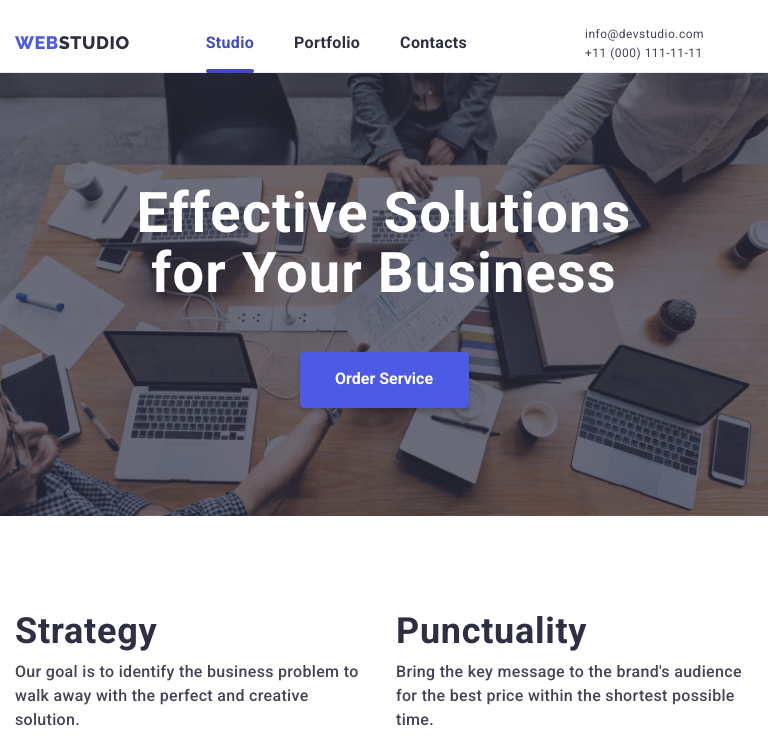
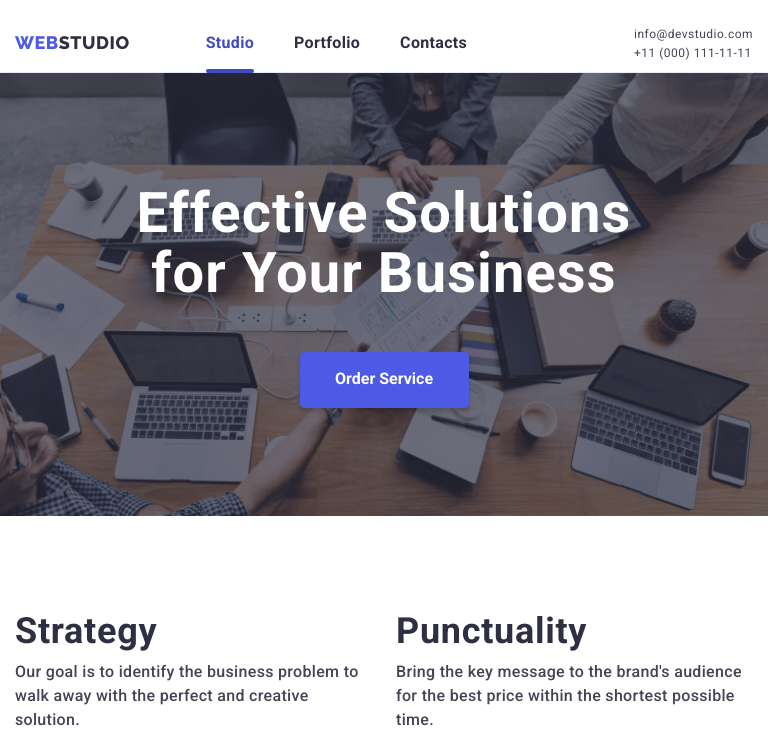
Before and after one commit to JuliaTarasenko00/goit-markup-hw-07, a plain HTML site: page index.html in a window 768 px wide. Shown: the top 753 px of the page. Drawn offline with nearby package versions, Linux system fonts and the light colour scheme.

Commit message:
goit-markup-hw-07

```diff
--- a/css/tablet.css
+++ b/css/tablet.css
@@ -134,7 +134,10 @@ display: none;
 @media screen and (min-width: 768px) and (max-width: 1199px) {
   /* -----------header--------- */
   .contact {
-    margin-left: 118px;
+    flex-wrap: wrap;
+    flex-direction: column;
+    margin-left: auto;
+    align-items: start;
     flex-wrap: wrap;
   }
   .contact-link {
```
